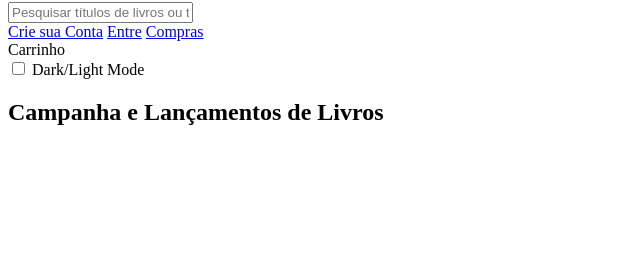
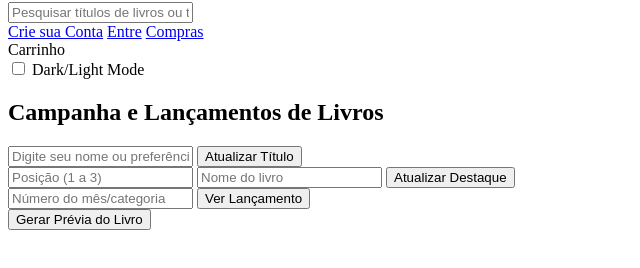
Before and after one commit to Mercado-de-Livro/MercadoLivro, a plain HTML site: page index.html in a window 1280 px wide. Shown: the part 78-346 px from the top of the page, without its empty margins (0-640 px from the left). Drawn offline with Linux system fonts and the light colour scheme.

Commit message:
feat:começando o main e adicionando sections

```diff
--- a/index.html
+++ b/index.html
@@ -29,6 +29,29 @@
         <h2>Campanha e Lançamentos de Livros</h2>
     </section>
 
+      <main>
+        <section class="interactive-section">
+            <input type="text" id="user-title-input" placeholder="Digite seu nome ou preferência">
+            <button id="update-title-btn">Atualizar Título</button>
+        </section>
+
+        <section class="interactive-section">
+            <input type="number" id="highlight-pos" placeholder="Posição (1 a 3)">
+            <input type="text" id="highlight-title" placeholder="Nome do livro">
+            <button id="update-highlight-btn">Atualizar Destaque</button>
+        </section>
+
+        <section class="interactive-section">
+            <input type="number" id="month-input" placeholder="Número do mês/categoria">
+            <button id="check-month-btn">Ver Lançamento</button>
+            <div id="month-result"></div>
+        </section>
+
+        <section class="interactive-section">
+            <button id="generate-preview-btn">Gerar Prévia do Livro</button>
+            <div id="preview-container"></div>
+        </section>
+
     <script src="./src/js/script.js"></script>
 </body>
 </html>
```
